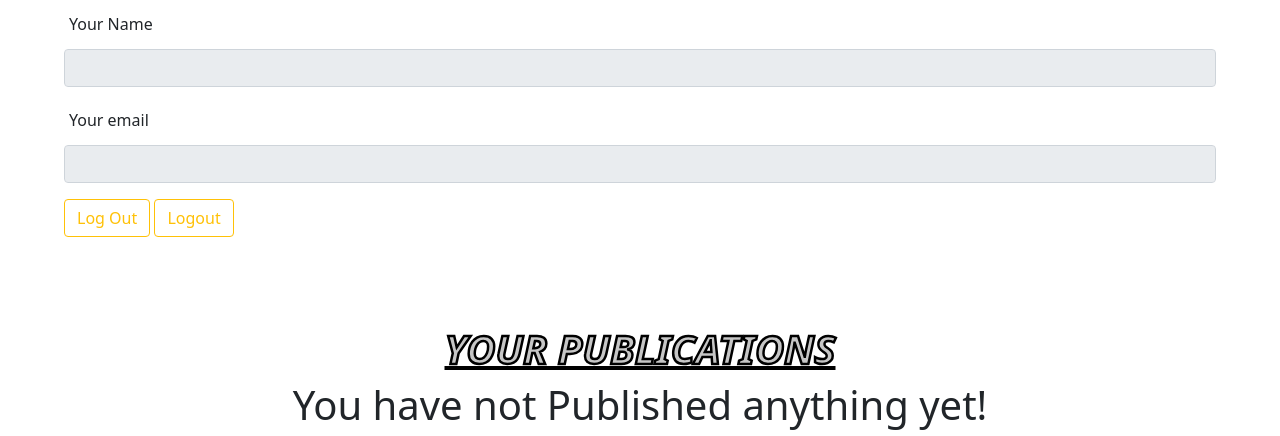
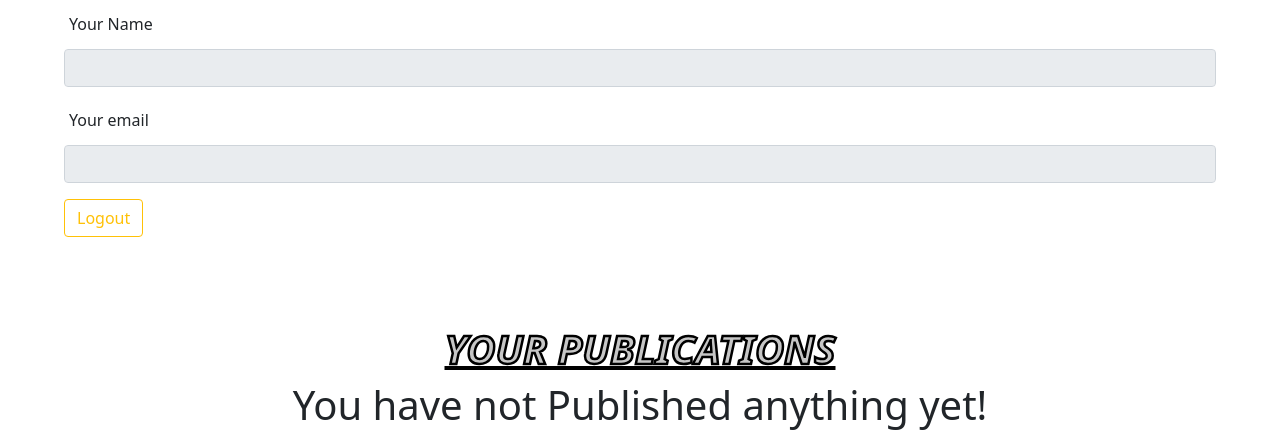
Before and after one commit to Mahimakaya/Blog-website, a PHP site: page /profile.php in a window 1280 px wide. Shown: the part 411-847 px from the top of the page. Run offline with PHP 8.4, Linux system fonts and the light colour scheme; the visitor is signed in with stand-in values (Sample User, id 1); data that the repository does not hold is empty; some libraries are stand-ins or nearby versions.

Commit message:
logout added

```diff
--- a/profile.php
+++ b/profile.php
@@ -35,8 +35,8 @@ $sql2 = mysqli_query($conn,$query2) or die('Something went Wrong'.mysqli_error($
         <input type="text" id="disabledTextInput" class="form-control" placeholder="<?php echo $row1['email'];?>">
       </div>
     </fieldset>
-    <button type="button" id="log_out" class="btn btn-outline-warning" data-eid="<?php echo $row1['s.no']?>">Log
-      Out</button>
+    <!--<button type="button" id="log_out" class="btn btn-outline-warning" data-eid="<?php echo $row1['s.no']?>">Log
+      Out</button>-->
       <a class="btn btn-outline-warning" href="logout.php">Logout</a>
   </div>
 </div>
```
